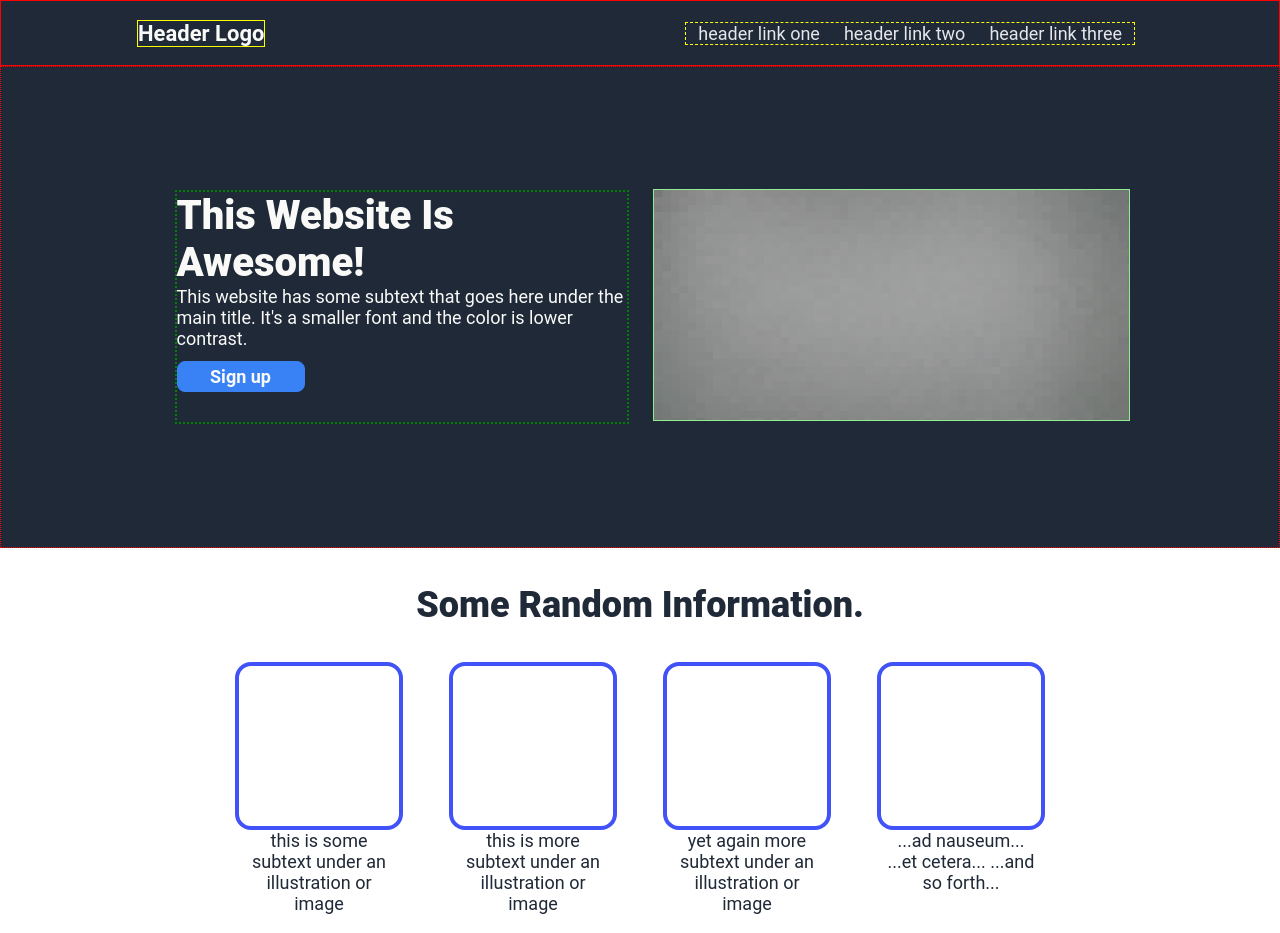
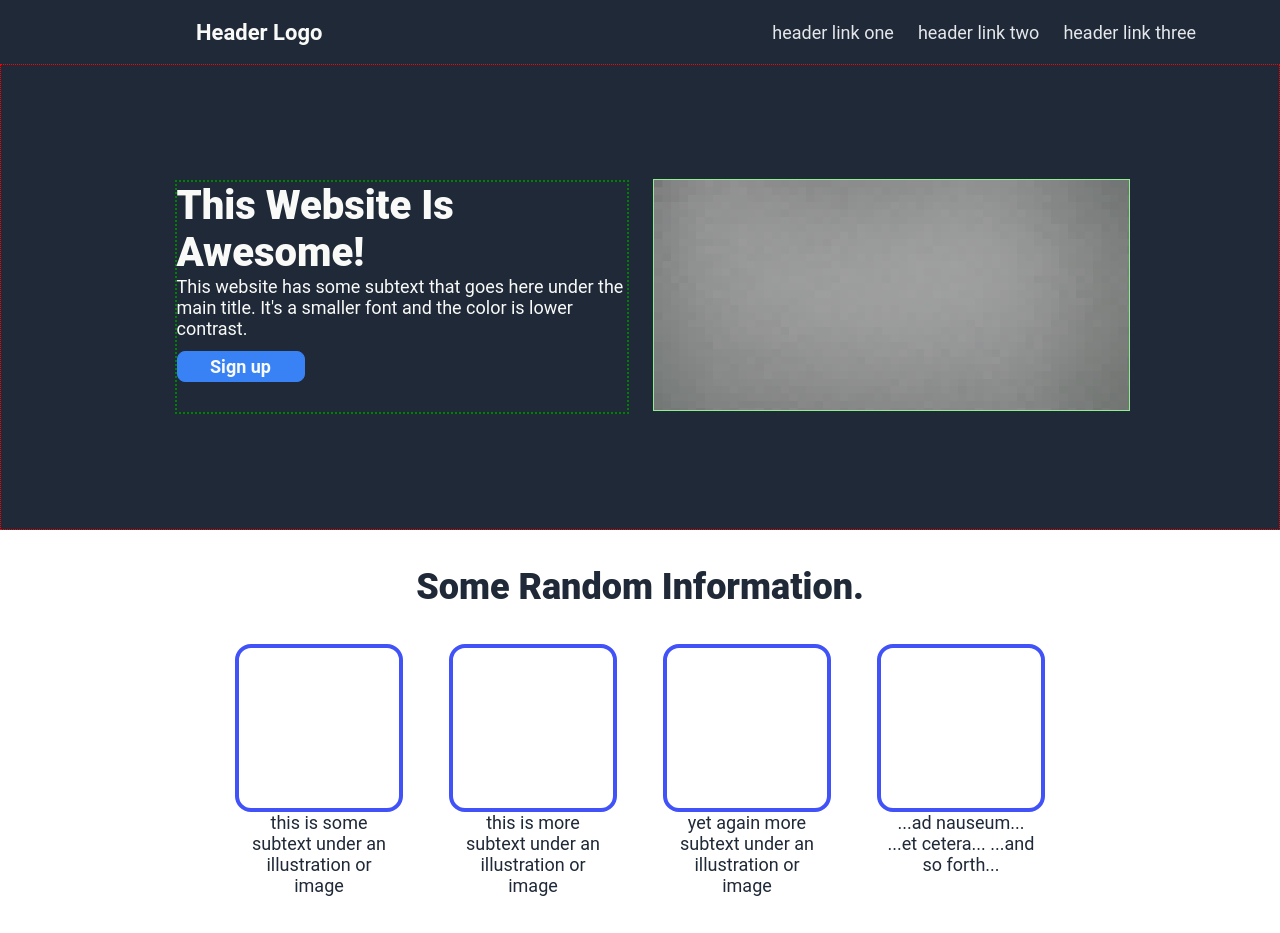
Before and after one commit to Randomd0Od/landing_page, a plain HTML site: page index.html in a window 1280 px wide. Shown: the top 933 px of the page. Drawn offline with Linux system fonts and the light colour scheme.

Commit message:
Tweaked HTML / CSS.  Turned off borders.
Moved 'headers' section, and refined alignments on both left and right side.  'Turned off' colored borders for that section, as that is tweaked for better visualization.

```diff
--- a/style.css
+++ b/style.css
@@ -28,22 +28,22 @@ a {
   align-items: center;
   justify-content: space-between;
 
-  border: 1px solid red;
+  /*border: 1px solid red; */
 }
 
 .logo {
   font-size: 22px;
   font-weight: bold;
-  margin-left: 136px;
+  margin-left: 196px;
 
-  border: 1px solid yellow;
+  /*border: 1px solid yellow; */
 }
 
 .links {
   font-size: 18px;
-  margin-right: 144px;
+  margin-right: 72px;
 
-  border: 1px dashed yellow;
+  /*border: 1px dashed yellow; */
 
 }
 
@@ -51,7 +51,7 @@ a {
 
 .awesome {
   display: flex;
-  height: 480px;
+  height: 464px;
   justify-content: center;
   align-items: center;
   background-color: #1f2937;
```
